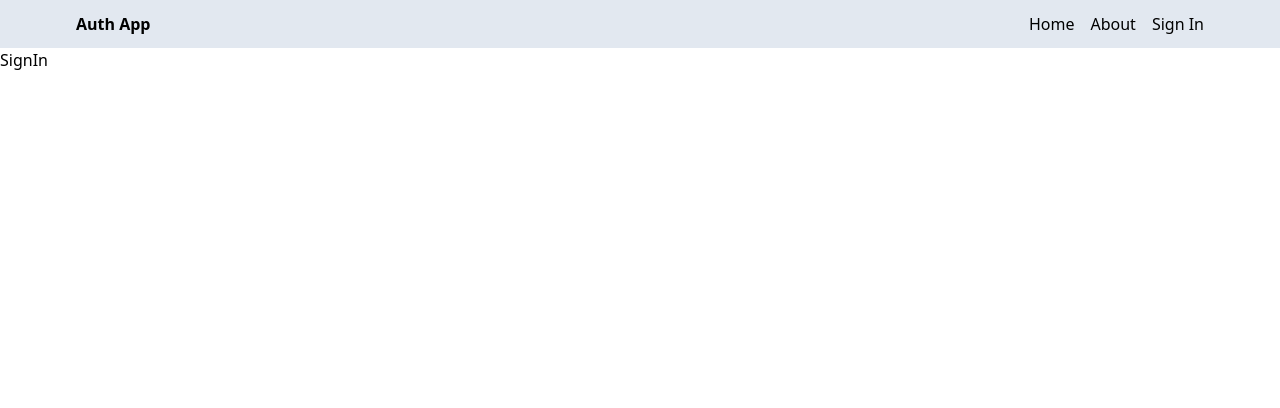
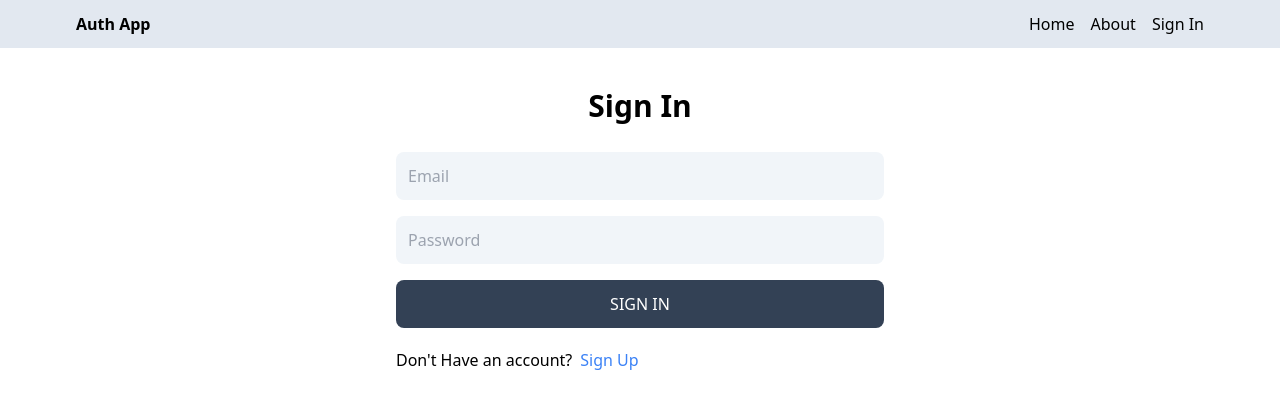
Before and after one commit to Mehar-habib/mern-auth, a React (Vite) app in the folder frontend/: page /sign-in in a window 1280 px wide. Shown: the top 408 px of the page. Built offline with nearby package versions, Linux system fonts and the light colour scheme.

Commit message:
complete the sign in functionality

```diff
--- a/frontend/src/pages/SignIn.jsx
+++ b/frontend/src/pages/SignIn.jsx
@@ -1,5 +1,73 @@
+import { useState } from "react";
+import { Link, useNavigate } from "react-router-dom";
+
 function SignIn() {
-  return <div>SignIn</div>;
+  const navigate = useNavigate();
+  const [formData, setFormData] = useState({});
+  const [error, setError] = useState(false);
+  const [loading, setLoading] = useState(false);
+  const handleChange = (e) => {
+    setFormData({ ...formData, [e.target.id]: e.target.value });
+  };
+  const handleSubmit = async (e) => {
+    e.preventDefault();
+    try {
+      setLoading(true);
+      setError(false);
+      const res = await fetch("/api/auth/signin", {
+        method: "POST",
+        headers: {
+          "Content-Type": "application/json",
+        },
+        body: JSON.stringify(formData),
+      });
+      const data = await res.json();
+      setLoading(false);
+      if (data.success === false) {
+        setError(true);
+        return;
+      }
+      navigate("/");
+    } catch (error) {
+      setLoading(false);
+      setError(true);
+    }
+  };
+  return (
+    <div className="p-3 max-w-lg mx-auto">
+      <h1 className="text-3xl text-center font-semibold my-7">Sign In</h1>
+      <form onSubmit={handleSubmit} className="flex flex-col gap-4">
+        <input
+          type="email"
+          placeholder="Email"
+          id="email"
+          className="bg-slate-100 p-3 rounded-lg"
+          onChange={handleChange}
+        />
+
+        <input
+          type="password"
+          placeholder="Password"
+          id="password"
+          className="bg-slate-100 p-3 rounded-lg"
+          onChange={handleChange}
+        />
+        <button
+          disabled={loading}
+          className="bg-slate-700 text-white p-3 rounded-lg uppercase hover:opacity-95 disabled:opacity-80"
+        >
+          {loading ? "Loading..." : "Sign In"}
+        </button>
+      </form>
+      <div className="flex gap-2 mt-5">
+        <p>Don&#39;t Have an account?</p>
+        <Link to="/sign-up">
+          <span className="text-blue-500 fon">Sign Up</span>
+        </Link>
+      </div>
+      <p className="text-red-700 mt-5">{error && "Something went wrong!"}</p>
+    </div>
+  );
 }
 
 export default SignIn;
--- a/frontend/src/pages/SignUp.jsx
+++ b/frontend/src/pages/SignUp.jsx
@@ -1,7 +1,8 @@
 import { useState } from "react";
-import { Link } from "react-router-dom";
+import { Link, useNavigate } from "react-router-dom";
 
 function SignUp() {
+  const navigate = useNavigate();
   const [formData, setFormData] = useState({});
   const [error, setError] = useState(false);
   const [loading, setLoading] = useState(false);
@@ -26,6 +27,7 @@
         setError(true);
         return;
       }
+      navigate("/sign-in ");
     } catch (error) {
       setLoading(false);
       setError(true);
@@ -67,7 +69,7 @@
       </form>
       <div className="flex gap-2 mt-5">
         <p>Have an account?</p>
-        <Link>
+        <Link to="/sign-in">
           <span className="text-blue-500 fon">Sign In</span>
         </Link>
       </div>
```
